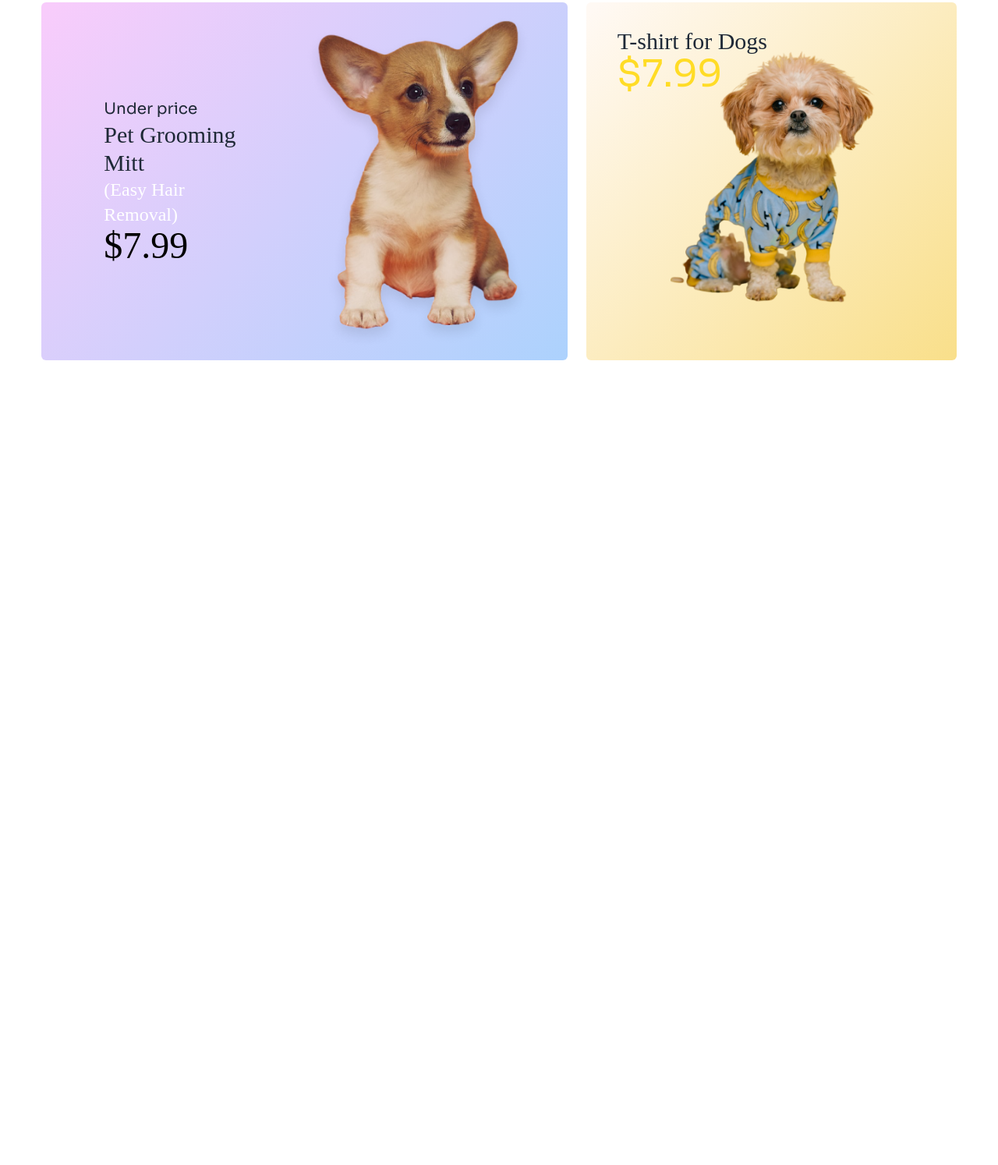
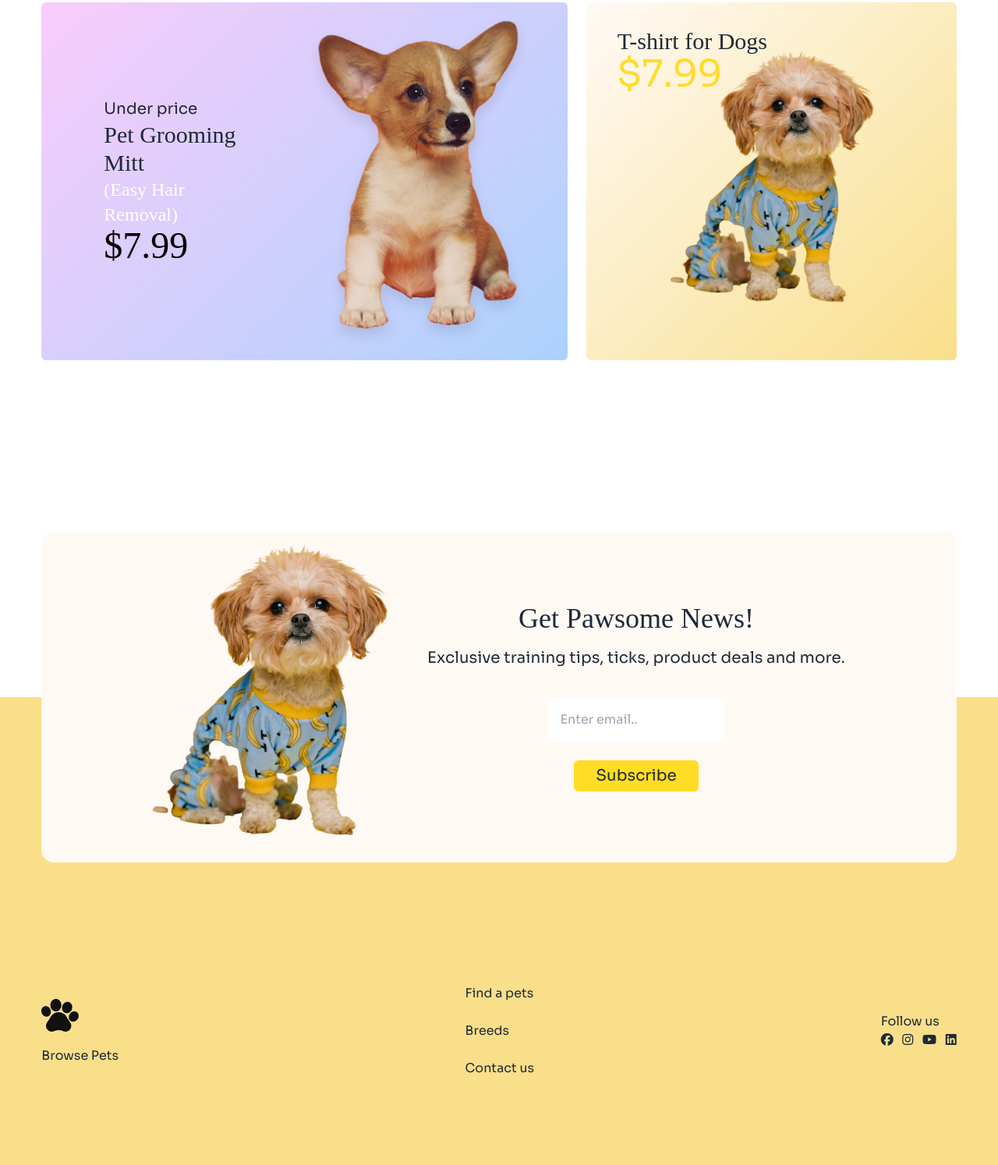
Before and after one commit to RAKIB2699/Assignment_03_Category_0001, a plain HTML site: page index.html in a window 1280 px wide. Shown: the part 2114-3608 px from the top of the page at 78% size. Before the commit the page ends 2616 px from the top, so only its background shows below. Drawn offline with nearby package versions, Linux system fonts and the light colour scheme.

Commit message:
footer section added

```diff
--- a/index.html
+++ b/index.html
@@ -43,11 +43,13 @@
         .width {
             width: calc(100vw - 13%);
         }
-        .gradient{
-            background: linear-gradient(134.71deg, rgb(248, 204, 251) 1.286%,rgb(172, 210, 253) 100%);
+
+        .gradient {
+            background: linear-gradient(134.71deg, rgb(248, 204, 251) 1.286%, rgb(172, 210, 253) 100%);
         }
-        .gradient2{
-          background: linear-gradient(134.71deg, rgb(255, 249, 244) 1.511%,rgb(249, 223, 138) 100%);
+
+        .gradient2 {
+            background: linear-gradient(134.71deg, rgb(255, 249, 244) 1.511%, rgb(249, 223, 138) 100%);
         }
     </style>
 </head>
@@ -287,7 +289,7 @@
             </div>
         </section>
         <!-- price section -->
-        <section class="w-11/12 mx-auto mb-10">
+        <section class="w-11/12 mx-auto">
             <h1 class="text-3xl lg:mt-24 mt-7 lg:mb-10 mb-4 adlam">Everyday low Price</h1>
             <div class="grid lg:grid-cols-12 grid-cols-1 gap-6">
                 <div class="flex gap-5 lg:items-center rounded-md col-span-7   gradient max-w-[784px] mx-h-[480px]">
@@ -307,7 +309,8 @@
                         <p class="text-primary-color text-4xl lg:text-5xl">$7.99</p>
                     </div>
                     <div class="translate-x-1/6 -translate-y-[16%]">
-                    <img src="./c1-assets/cute-pet-mid.png" class="max-w-[200px] lg:max-w-[270px] translate-x-[40%]" alt="">
+                        <img src="./c1-assets/cute-pet-mid.png" class="max-w-[200px] lg:max-w-[270px] translate-x-[40%]"
+                            alt="">
                     </div>
                 </div>
             </div>
@@ -315,7 +318,46 @@
     </main>
 
     <footer>
-
+        <section>
+            <!-- footer card -->
+            <div
+                class="bg-[#FFF9F4] rounded-2xl w-11/12 mx-auto flex items-center lg:flex-row flex-col justify-center pt-4 pb-4 gap-10 relative z-10 translate-y-1/2 mt-2">
+                <div class="max-w-[200px] lg:max-w-[330px]">
+                    <img src="./c1-assets/cute-pet-mid.png" class="" alt="">
+                </div>
+                <div class="text-center">
+                    <h3 class="text-[22px] lg:text-4xl adlam lg:mb-4 mb-3">Get Pawsome News!</h3>
+                    <p class="lg:text-[20px] text-[16px] lg:mb-9 mb-5">Exclusive training tips, ticks, product deals and
+                        more.</p>
+                    <input class="lg:max-w-[370px] max-w-[300px] text-[16px] p-4 rounded-md" type="email"
+                        placeholder="Enter email.."> <br><br>
+                    <button class="text-xs lg:text-[20px] bg-primary-color px-7 py-3 rounded-md">Subscribe</button>
+                </div>
+            </div>
+            <!-- main footer -->
+            <div class="h-[600px] w-full bg-secondary-color absoute flex justify-center items-center">
+                <div class="w-11/12 mx-auto flex flex-col lg:flex-row justify-between lg:items-center items-start pt-64">
+                    <div class="space-y-4">
+                        <img src="./c1-assets/logo-footer.png" alt="">
+                        <h2>Browse Pets</h2>
+                    </div>
+                    <div class="space-y-6">
+                        <p>Find a pets</p>
+                        <p>Breeds</p>
+                        <p>Contact us</p>
+                    </div>
+                    <div class="space-y-3">
+                        Follow us
+                        <div class="space-x-2">
+                            <i class="fa-brands fa-facebook"></i>
+                            <i class="fa-brands fa-instagram"></i>
+                            <i class="fa-brands fa-youtube"></i>
+                            <i class="fa-brands fa-linkedin"></i>
+                        </div>
+                    </div>
+                </div>
+            </div>
+        </section>
     </footer>
 </body>
 
```
Lines whose indentation alone changed are shown as unchanged.
